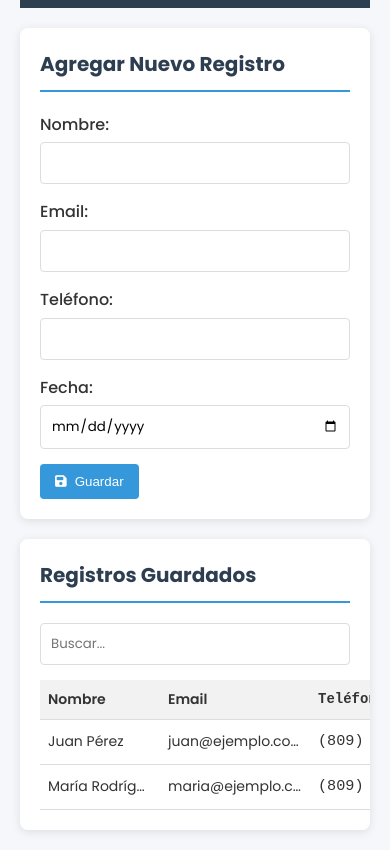
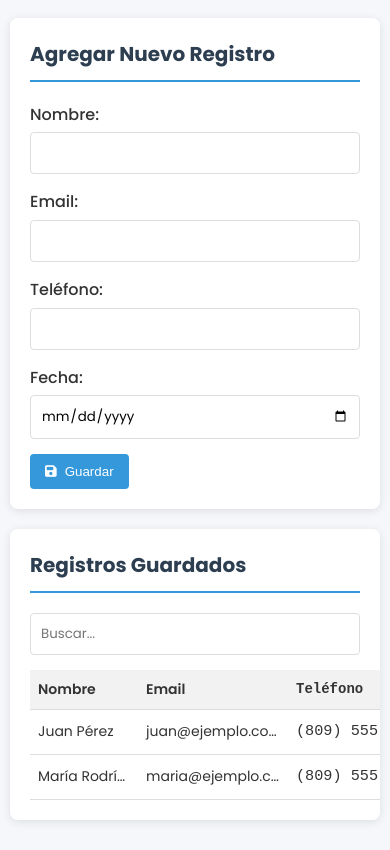
Before and after one commit to EzequielGomez-code/Proyecto_Final_GIT, a plain HTML site: page Registro con base de datos/frontend-register/frontend/index.html in a window 390 px wide. Shown: the part 129-979 px from the top of the page. Drawn offline with Linux system fonts and the light colour scheme.

Commit message:
Commit final

```diff
--- a/Registro con base de datos/frontend-register/frontend/styles.css
+++ b/Registro con base de datos/frontend-register/frontend/styles.css
@@ -13,7 +13,7 @@ body {
 }
 
 .container {
-    max-width: 1200px;
+    max-width: 1400px;
     margin: 0 auto;
     padding: 20px;
 }
@@ -42,7 +42,7 @@ h2 {
 
 main {
     display: grid;
-    grid-template-columns: 1fr 1fr;
+    grid-template-columns: 1fr 1.5fr;
     gap: 20px;
 }
 
@@ -100,6 +100,7 @@ input[type="date"] {
     padding: 20px;
     border-radius: 8px;
     box-shadow: 0 2px 10px rgba(0, 0, 0, 0.1);
+    overflow-x: auto;
 }
 
 .search-input {
@@ -126,7 +127,7 @@ th, td {
     text-overflow: ellipsis;
 }
 
-table th:nth-child(1), table td:nth-child(1) { width: 20%; }
+table th:nth-child(1), table td:nth-child(1) { width: 18%; }
 table th:nth-child(2), table td:nth-child(2) { width: 25%; }
 table th:nth-child(3), table td:nth-child(3) {
     width: 22%;
@@ -140,7 +141,7 @@ table th:nth-child(3), table td:nth-child(3) {
     min-width: 140px !important;
 }
 table th:nth-child(4), table td:nth-child(4) { width: 15%; }
-table th:nth-child(5), table td:nth-child(5) { width: 18%; }
+table th:nth-child(5), table td:nth-child(5) { width: 20%; }
 
 th {
     background-color: #f2f2f2;
@@ -213,9 +214,19 @@ td:nth-child(3) {
 }
 
 /* Responsive */
+@media (max-width: 992px) {
+    main {
+        grid-template-columns: 1fr 1.2fr;
+    }
+}
+
 @media (max-width: 768px) {
     main {
         grid-template-columns: 1fr;
+    }
+
+    .container {
+        padding: 10px;
     }
 
     h1 {
```
